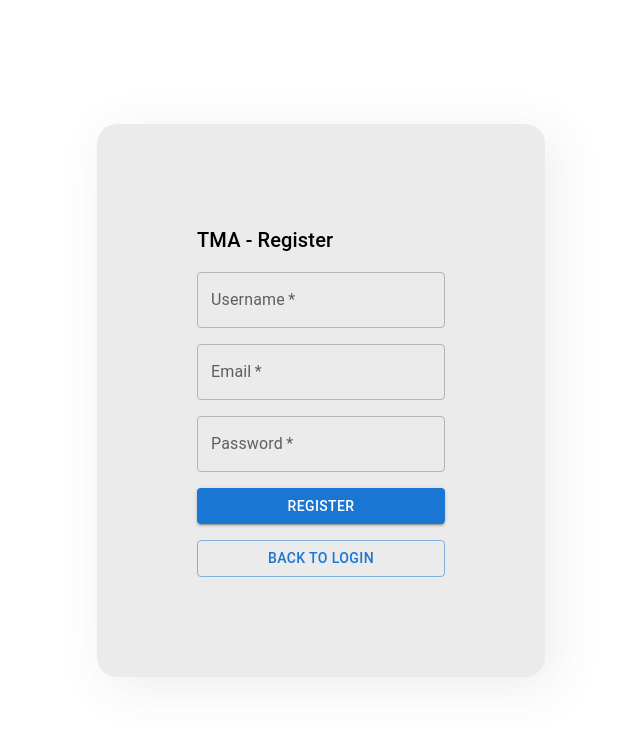
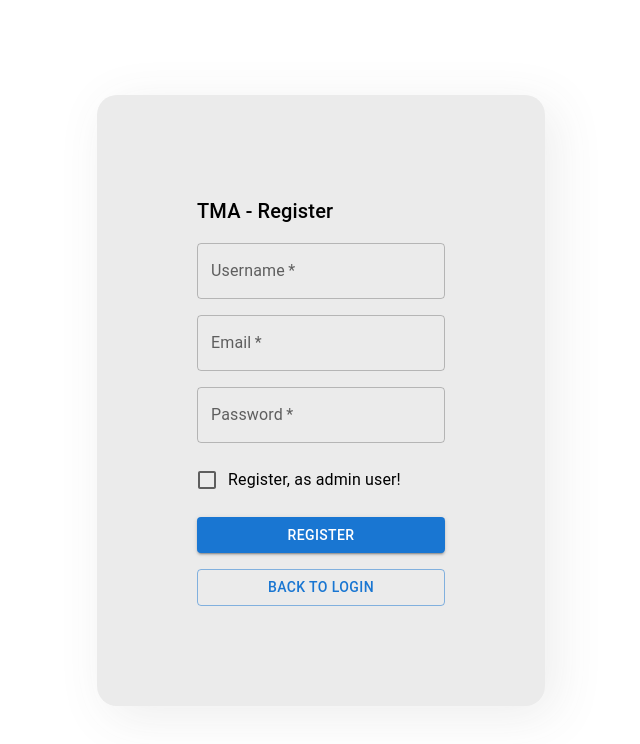
Before and after one commit to mertdiker723/tma-react, a React (Vite) app: page /register in a window 1280 px wide. Shown: the top 744 px of the page, without its empty margins (319-959 px from the left). Built offline with nearby package versions, Linux system fonts and the light colour scheme.

Commit message:
admin user added

```diff
--- a/src/components/navbar/index.tsx
+++ b/src/components/navbar/index.tsx
@@ -8,6 +8,7 @@ import {
     Toolbar,
     Container,
     Button,
+    Typography,
 
 } from '@mui/material';
 
@@ -21,7 +22,7 @@ const Navbar = () => {
     const [userId, setUserId] = useState<string | null>(null);
     const location = useLocation()
     const navigate = useNavigate();
-    const { id } = getToken();
+    const { id, email, isAdmin } = getToken();
 
     useEffect(() => {
         if (id) {
@@ -57,7 +58,12 @@ const Navbar = () => {
                             );
                         })}
                     </Box>
+                    <Box>
+                        <Typography variant='h6' component='div' sx={{ flexGrow: 1 }}>
+                            {email} - {isAdmin ? 'Admin' : 'User'} |
+                        </Typography>
 
+                    </Box>
                     <Box sx={{ flexGrow: 0, display: 'flex' }}>
                         <Button
                             sx={{ my: 2, color: 'white', display: 'block' }}
--- a/src/components/register/action.ts
+++ b/src/components/register/action.ts
@@ -6,12 +6,14 @@ export async function submitForm(_prevState: unknown, formData: FormData) {
     const userName = formData.get("userName") as string;
     const email = formData.get("email") as string;
     const password = formData.get("password") as string;
+    const status = formData.get("status") === "on";
 
     try {
         const res = await axios.post("/user/register", {
             userName,
             email,
-            password
+            password,
+            isAdmin: status
         });
 
         return { message: "User created", data: res?.data?.data, token: res?.data.token, success: true };
--- a/src/components/task/TableBodyWrapper.tsx
+++ b/src/components/task/TableBodyWrapper.tsx
@@ -8,15 +8,20 @@ type TableBodyWrapperProps = {
     editTask: (id: string) => void;
     deleteTask: (id: string) => void;
     loginUserId?: string | null;
+    isUserAdmin?: boolean;
 }
 
-const TableBodyWrapper = ({ tasks, editTask, deleteTask, loginUserId }: TableBodyWrapperProps) => {
+const TableBodyWrapper = ({ tasks, editTask, deleteTask, loginUserId, isUserAdmin = false }: TableBodyWrapperProps) => {
     const authorizationButtons = (userId: string) => {
+        if (isUserAdmin) {
+            return false
+        }
         if (!loginUserId) {
             return false
         }
         return userId !== loginUserId
     }
+
     return (
         <TableBody>
             {tasks?.map((row) => {
--- a/src/lib/auth.ts
+++ b/src/lib/auth.ts
@@ -2,12 +2,12 @@ import { jwtDecode } from "jwt-decode";
 
 export const getToken = () => {
     const token = localStorage.getItem('token') || '';
-    if (!token) return { token: null, id: null }
+    if (!token) return { token: null, id: null, isAdmin: false, email: null }
 
     try {
-        const { id }: { id: string } = jwtDecode(token);
-        return { token, id }
+        const { id, isAdmin, email }: { id: string, isAdmin: boolean, email: string } = jwtDecode(token);
+        return { token, id, isAdmin, email }
     } catch {
-        return { token: null, id: null }
+        return { token: null, id: null, isAdmin: false, email: null }
     }
 }
--- a/src/screen/home/index.tsx
+++ b/src/screen/home/index.tsx
@@ -36,7 +36,7 @@ const Home = () => {
         loginUserId: null
     });
     const navigate = useNavigate();
-    const { id } = getToken();
+    const { id, isAdmin } = getToken();
     const { tasks, error, isLoading, loginUserId } = state;
 
     useEffect(() => {
@@ -92,7 +92,7 @@ const Home = () => {
                         <TableContainer component={Paper}>
                             <Table aria-label="simple table">
                                 <TableHeadWrapper head={["Title", "Description", "Status"]} />
-                                <TableBodyWrapper deleteTask={deleteTask} editTask={editTask} tasks={tasks} loginUserId={loginUserId} />
+                                <TableBodyWrapper deleteTask={deleteTask} editTask={editTask} tasks={tasks} loginUserId={loginUserId} isUserAdmin={isAdmin} />
                             </Table>
                         </TableContainer>
                     )
--- a/src/screen/register/index.tsx
+++ b/src/screen/register/index.tsx
@@ -1,6 +1,6 @@
 import { useNavigate } from "react-router";
-import { useActionState, useEffect } from "react";
-import { Alert, Button, Container, TextField, Typography } from "@mui/material"
+import { useActionState, useEffect, useState } from "react";
+import { Alert, Button, Checkbox, Container, FormControlLabel, TextField, Typography } from "@mui/material"
 import Grid from '@mui/material/Grid2';
 
 // Components
@@ -11,6 +11,7 @@ import "./Style.scss"
 
 const Register = () => {
     const [stateItem, formAction, isPending] = useActionState(submitForm, undefined);
+    const [status, setState] = useState<boolean>(false);
     const navigate = useNavigate();
 
     useEffect(() => {
@@ -61,6 +62,12 @@ const Register = () => {
                             required
                         />
                     </Grid>
+                    <Grid size={{ xs: 12 }} className="checkbox-field">
+                        <FormControlLabel
+                            control={<Checkbox name="status" checked={status} onChange={(e) => setState(e.target.checked)} />}
+                            label="Register, as admin user!"
+                        />
+                    </Grid>
                     <Grid size={{ xs: 12 }}>
                         <Button loading={isPending} fullWidth variant="contained" type="submit">Register</Button>
                     </Grid>
--- a/src/screen/task/index.tsx
+++ b/src/screen/task/index.tsx
@@ -38,14 +38,18 @@ const Task = () => {
         error: null,
         loading: false
     });
-    const { title, description, status, loading } = state || {};
+    const { title, description, status, loading, error } = state || {};
 
     useEffect(() => {
+        setState({
+            error: null
+        })
         if (stateItem?.success && stateItem?.data) {
             setState({
                 title: stateItem.data.title,
                 description: stateItem.data.description,
-                status: stateItem.data.status
+                status: stateItem.data.status,
+                error: null
             });
         }
     }, [id, stateItem]);
@@ -66,8 +70,10 @@ const Task = () => {
                     })
                 })
                 .catch((err) => {
+                    const { message } = err?.response?.data || {};
+
                     setState({
-                        error: err?.message
+                        error: message
                     })
                 }).finally(() => {
                     setState({
@@ -124,14 +130,20 @@ const Task = () => {
                                 type="submit"
                                 color={id ? 'success' : 'primary'}
                                 defaultChecked={status}
+                                disabled={Boolean(error)}
                                 endIcon={<SendIcon />}
                                 fullWidth
                             >
                                 {id ? 'Update' : 'Add'} Task
                             </Button>
                         </Grid>
+                        {
+                            (error || (!stateItem?.success && stateItem?.message)) && <Alert sx={{ mt: 2 }} severity="error">{stateItem?.message || error}</Alert>
+                        }
+                        <Grid size={{ xs: 12 }}>
+
+                        </Grid>
                     </Grid>
-                    {!stateItem?.success && stateItem?.message && <Alert sx={{ mt: 2 }} severity="error">{stateItem?.message}</Alert>}
                 </form>
             }
 
```
